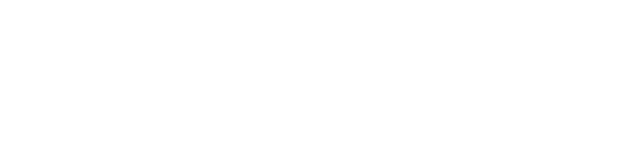
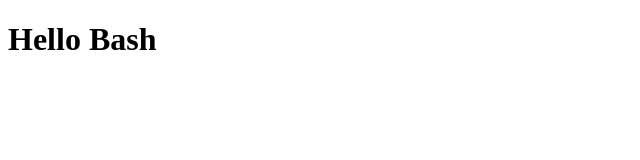
Before and after one commit to Bealyneshg22/gitPractice, a plain HTML site: page Pages/index.html in a window 1280 px wide. Shown: the whole page, without its empty margins (0-640 px from the left). Drawn offline with Linux system fonts and the light colour scheme.

Commit message:
I update html file

```diff
--- a/Pages/index.html
+++ b/Pages/index.html
@@ -6,6 +6,6 @@
     <title>Hello Bash</title>
 </head>
 <body>
-
+ <h1>Hello Bash</h1>
 </body>
 </html>
```
